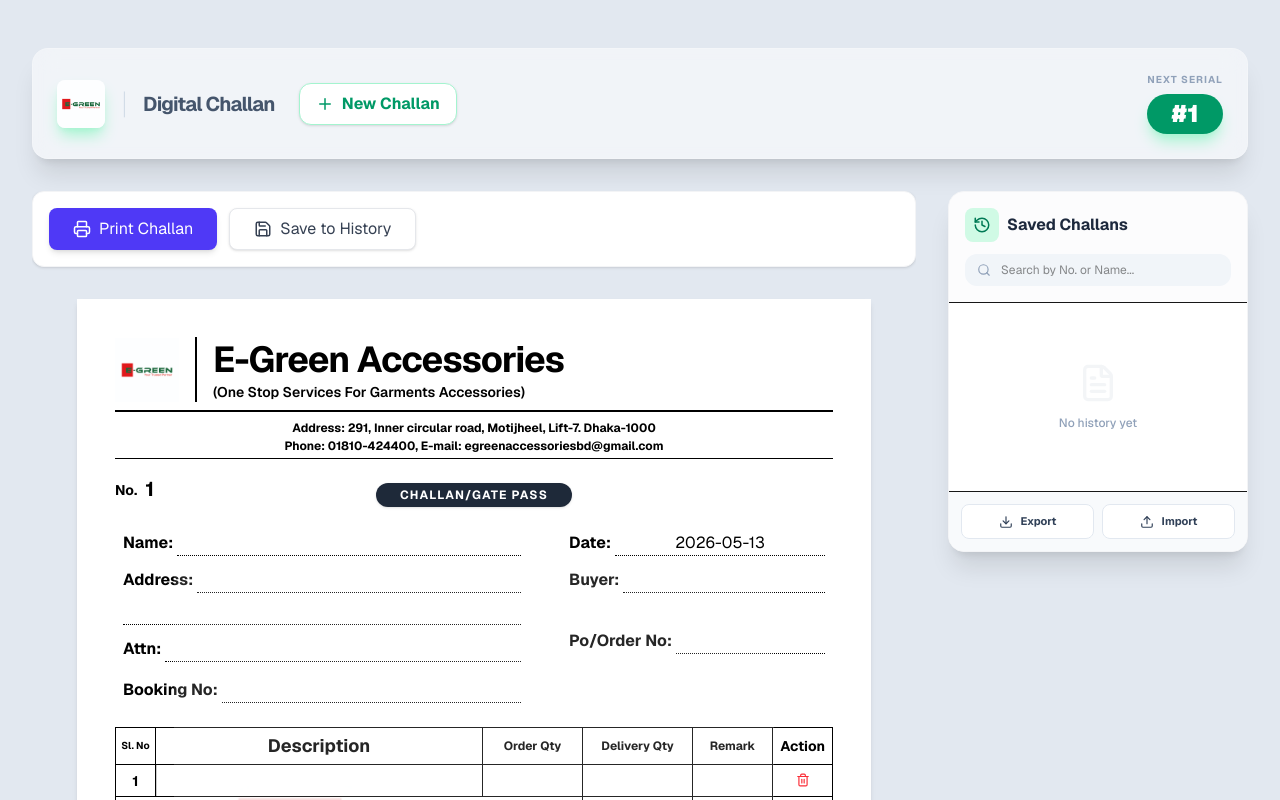
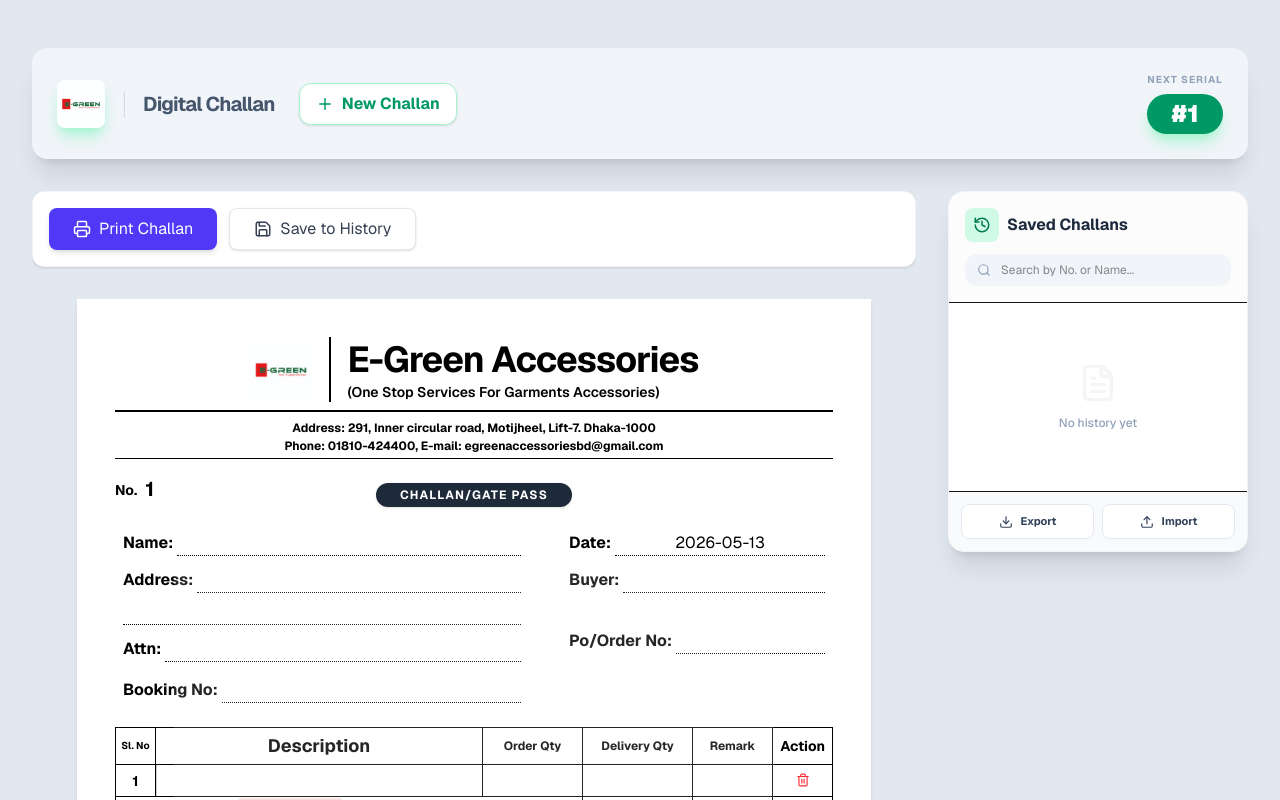
Before and after one commit to senkai742/e-greenaccessories, a Next.js app: page / in a window 1280 px wide. Shown: the top 800 px of the page. Built offline with nearby package versions, Linux system fonts and the light colour scheme.

Commit message:
move header to middle

```diff
--- a/components/Challan/ChallanForm.tsx
+++ b/components/Challan/ChallanForm.tsx
@@ -42,7 +42,7 @@
         </div>
 
         {/* Header Section */}
-        <div className="relative z-10 flex justify-between items-start mb-2 border-b-2 border-black pb-2">
+        <div className="relative z-10 flex justify-center items-center mb-2 border-b-2 border-black pb-2">
           <div className="flex gap-4 items-center">
             {/* E-GREEN Branding Logo Image */}
             <img src="/logo.png" alt="E-GREEN Logo" className="h-16 w-auto" />
```
